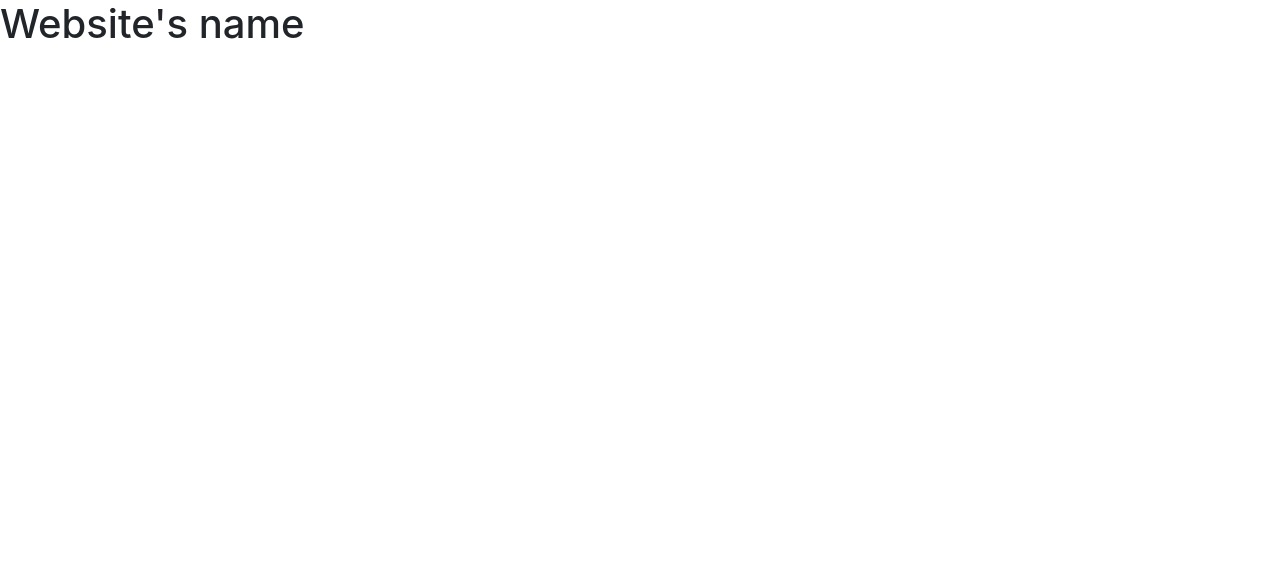
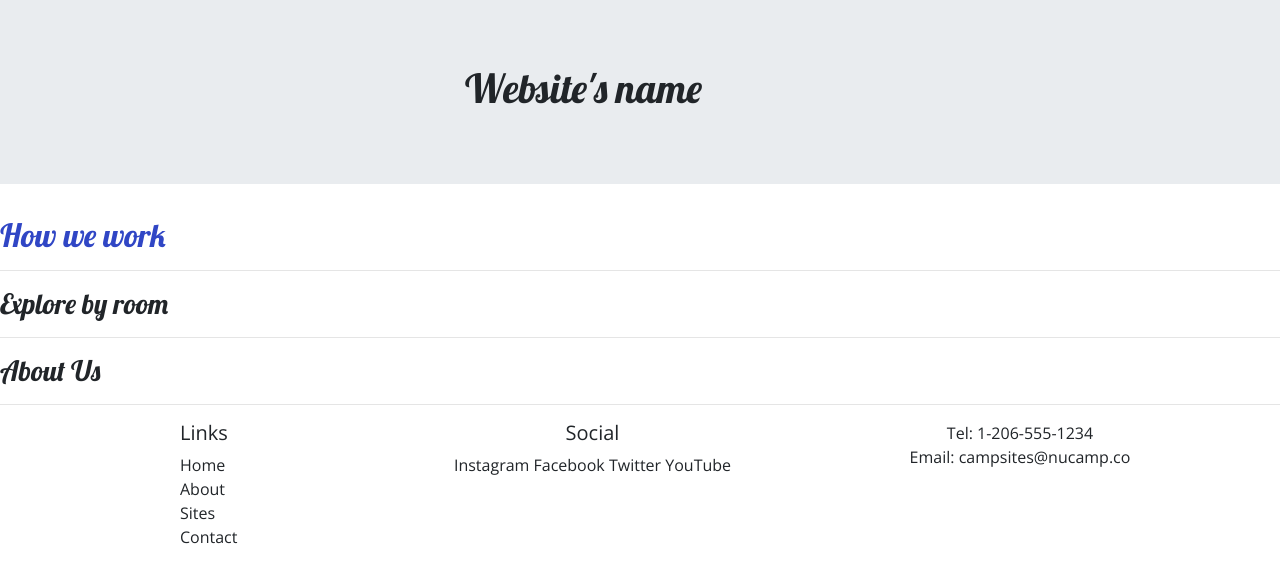
Before and after one commit to CezaraUrsachi/Portfolio_Project, a website: page index.html in a window 1280 px wide. Drawn offline with nearby package versions, Linux system fonts and the light colour scheme.

Commit message:
Added main components of home page

```diff
--- /dev/null
+++ b/css/styles.css
@@ -0,0 +1,53 @@
+body {
+    font-family: "Open Sans", sans-serif;
+}
+
+h1, h2, h3 {
+    font-family: "Lobster", cursive;
+}
+
+h2 {
+    color: #3046C5;
+}
+
+header h2 {
+    color: #CEC8FF;
+}
+
+.site-footer {
+    background-image: linear-gradient(#CEC8FF, white);
+    padding: 20px 0;
+}
+
+.jumbotron {
+
+}
+
+.row-content {
+
+}
+
+.navbar {
+
+}
+
+a, a:hover {
+    color: inherit;
+    text-decoration: none;
+}
+
+.carousel-caption {
+
+}
+
+.carousel {
+
+}
+
+
+
+
+#loginModal .modal-header {
+    background-color: #901CAD;
+    color: white;
+}
--- a/index.html
+++ b/index.html
@@ -8,17 +8,80 @@
 
     <!--Boostrap CSS-->
     <link rel="stylesheet" href="node_modules/bootstrap/dist/css/bootstrap.min.css" />
+    <link rel="stylesheet" href="node_modules/font-awesome/css/font-awesome.min.css" />
+    <link rel="stylesheet" href="node_modules/bootstrap-social/bootstrap-social.css" />
+    <link rel="stylesheet" href="css/styles.css" />
+    <link rel="stylesheet" href="https://fonts.googleapis.com/css?family=Lobster|Open+Sans" />
 
     <title>Website's name</title>
 </head>
 
 <body>
-    <header>
-        <div>
-            <h1>Website's name</h1>
+    <header class="jumbotron jumbotron-fluid">
+        <div class="container">
+            <div class="row">
+                <div class="col">
+                    <img src="" class="img-fluid" />
+                </div>
+                <div class="col">
+                    <h1>Website's name</h1>
+                </div>
+                <div class="col">
+
+                </div>
+
+            </div>
         </div>
     </header>
+
+    <div>
+        <div>
+            <div>
+               <h2>How we work</h2>
+               <hr />
+            </div>
+        </div>
+
+        <div>
+            <div>
+                <h3>Explore by room</h3>
+                <hr />
+            </div>
+        </div>
+
+        <div>
+            <div>
+                <h3>About Us</h3>
+                <hr />
+            </div>
+        </div>
+    </div>
+
     <footer>
+        <div class="container">
+            <div class="row">
+                <div class="col-4 col-sm-2 offset-1">
+                    <h5>Links</h5>
+                    <ul class="list-unstyled">
+                        <li><a href="index.html">Home</a></li>
+                        <li><a href="#">About</a></li>
+                        <li><a href="#">Sites</a></li>
+                        <li><a href="#">Contact</a></li>
+                    </ul>
+                </div>
+                <div class="col-6 col-sm-5 text-center">
+                    <h5>Social</h5>
+                    <a href="http://instagram.com/">Instagram</a>
+                    <a href="http://facebook.com/">Facebook</a>
+                    <a href="http://twitter.com/">Twitter</a>
+                    <a href="http://youtube.com/">YouTube</a>
+                </div>
+                <div class="col-sm-4 text-center">
+                    Tel: 1-206-555-1234<br />
+                    Email: campsites@nucamp.co
+                </div>
+           </div>
+        </div>
 
     </footer>
 
```
